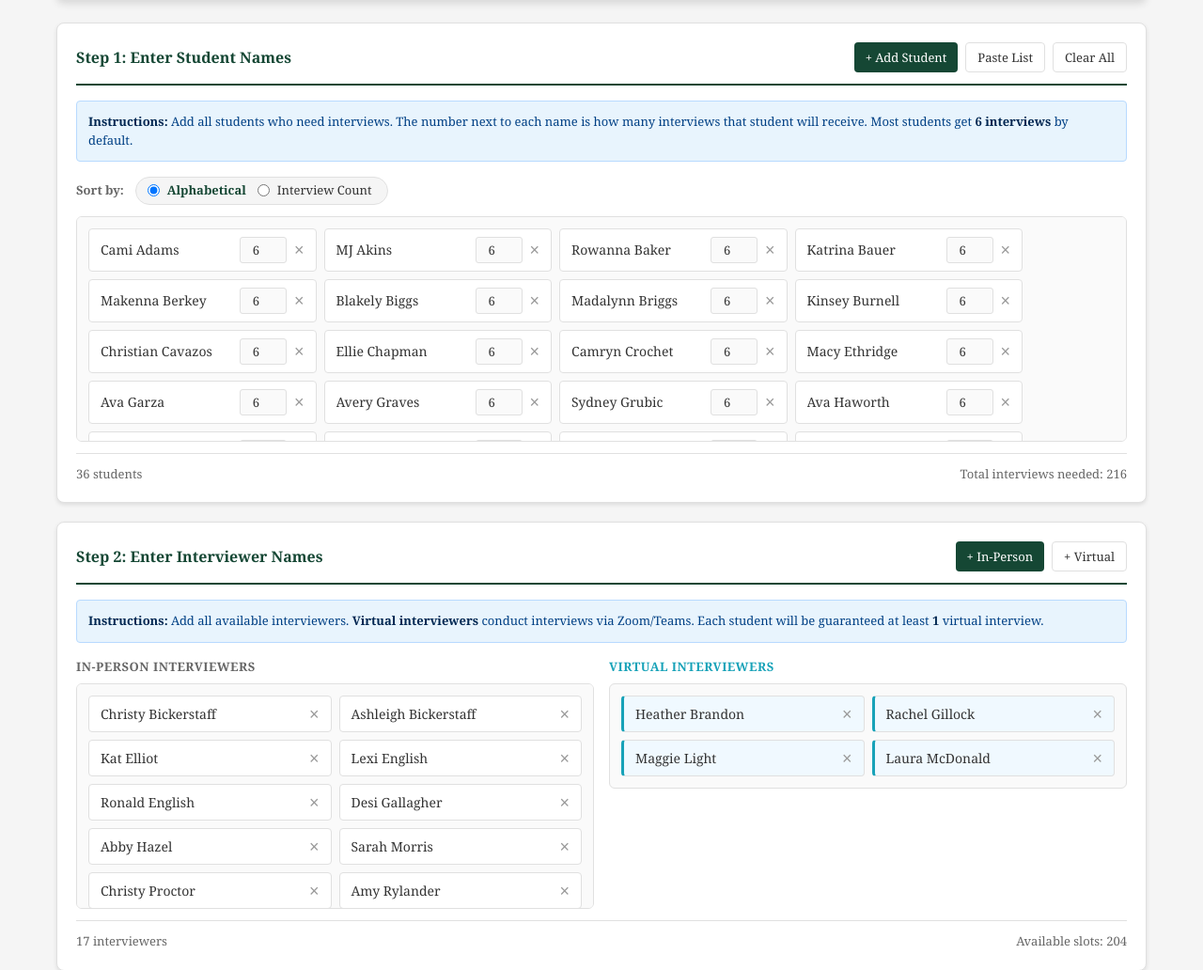
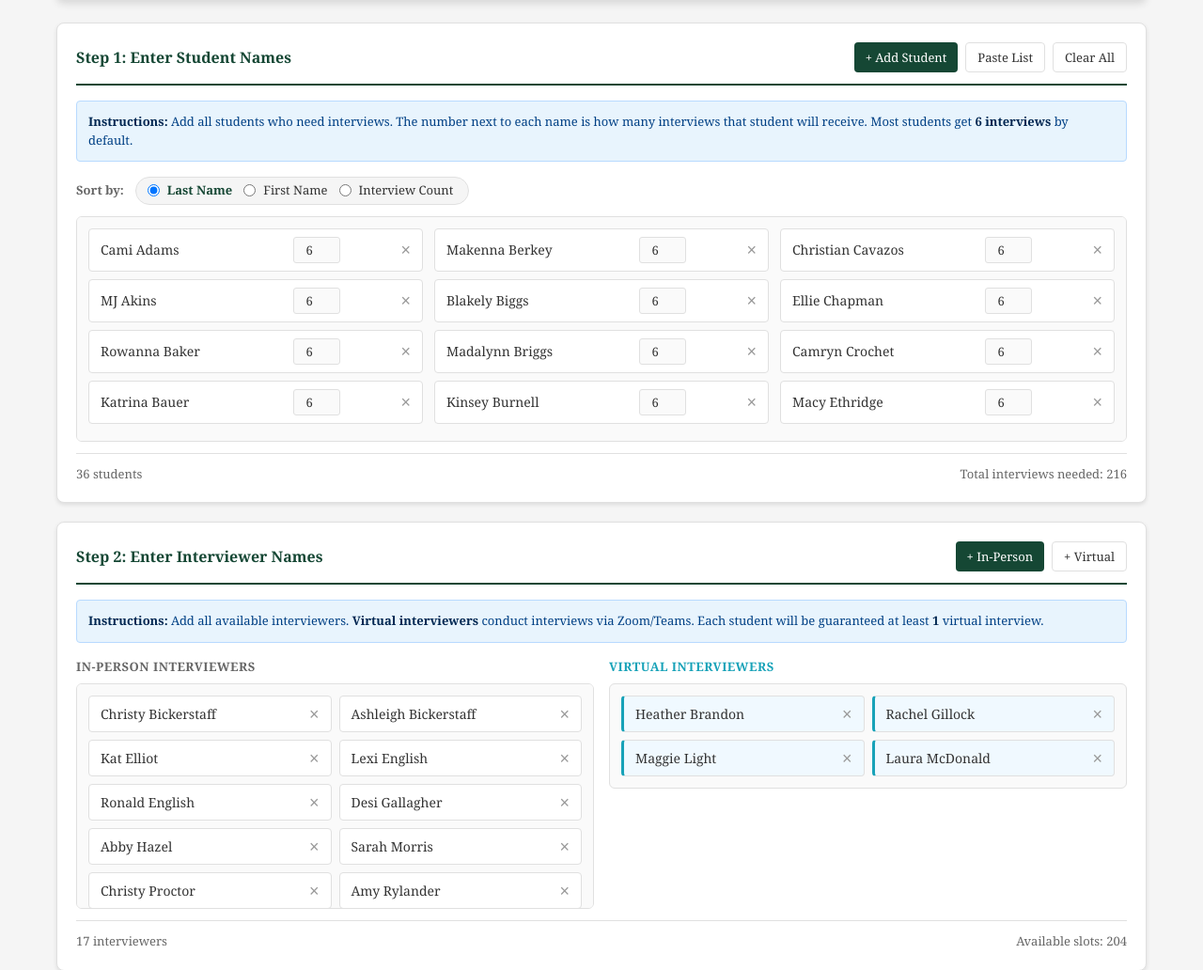
Before and after one commit to realronaldrump/interview-scheduler, a Flask app: page / in a window 1280 px wide. Shown: the part 121-1153 px from the top of the page at 94% size. Run offline with Flask 3, Linux system fonts and the light colour scheme; some web fonts are replaced.

Commit message:
feat: Add first and last name sorting for students and introduce a vertical column layout for sorted lists.

```diff
--- a/static/app.js
+++ b/static/app.js
@@ -11,7 +11,7 @@ let currentSchedule = null;
 let lastSeedUsed = null;
 let lastResult = null;
 let viewMode = 'name';
-let studentSortMode = 'added';
+let studentSortMode = 'last';
 
 // Initialize
 function initializeApp(defaultStudents, defaultPhysical, defaultVirtual) {
@@ -83,11 +83,15 @@ function renderStudents() {
     } else {
         // Create a copy with original indices to sort
         const indexedStudents = students.map((s, i) => ({ ...s, originalIndex: i }));
-        // Sort by last name
-        indexedStudents.sort((a, b) => getLastName(a.name).localeCompare(getLastName(b.name)));
+        // Sort by first or last name
+        if (studentSortMode === 'first') {
+            indexedStudents.sort((a, b) => getFirstName(a.name).localeCompare(getFirstName(b.name)));
+        } else {
+            indexedStudents.sort((a, b) => getLastName(a.name).localeCompare(getLastName(b.name)));
+        }
 
         container.innerHTML = indexedStudents.map(s => renderStudentItem(s.originalIndex, s.name, s.target)).join('');
-        container.className = 'student-list';
+        container.className = 'student-list vertical-sort';
     }
 
     updateStats();
@@ -97,6 +101,12 @@ function getLastName(fullName) {
     if (!fullName) return '';
     const parts = fullName.trim().split(/\s+/);
     return parts.length > 0 ? parts[parts.length - 1].toLowerCase() : '';
+}
+
+function getFirstName(fullName) {
+    if (!fullName) return '';
+    const parts = fullName.trim().split(/\s+/);
+    return parts.length > 0 ? parts[0].toLowerCase() : '';
 }
 
 function updateStudentSort() {
--- a/static/style.css
+++ b/static/style.css
@@ -994,3 +994,27 @@ body {
     flex-wrap: wrap;
     gap: 8px;
 }
+
+/* Vertical Sort Layout - columns flow top-to-bottom */
+.student-list.vertical-sort {
+    display: block;
+    column-count: 3;
+    column-gap: 12px;
+}
+
+.student-list.vertical-sort .student-item {
+    break-inside: avoid;
+    margin-bottom: 8px;
+}
+
+@media (max-width: 900px) {
+    .student-list.vertical-sort {
+        column-count: 2;
+    }
+}
+
+@media (max-width: 600px) {
+    .student-list.vertical-sort {
+        column-count: 1;
+    }
+}
--- a/templates/index.html
+++ b/templates/index.html
@@ -42,9 +42,12 @@
                     <div class="list-controls">
                         <span class="control-label">Sort by:</span>
                         <div class="view-toggle">
-                            <input type="radio" id="sort-added" name="student-sort" value="added" checked
+                            <input type="radio" id="sort-last" name="student-sort" value="last" checked
                                 onchange="updateStudentSort()">
-                            <label for="sort-added">Alphabetical</label>
+                            <label for="sort-last">Last Name</label>
+                            <input type="radio" id="sort-first" name="student-sort" value="first"
+                                onchange="updateStudentSort()">
+                            <label for="sort-first">First Name</label>
                             <input type="radio" id="sort-count" name="student-sort" value="count"
                                 onchange="updateStudentSort()">
                             <label for="sort-count">Interview Count</label>
```
